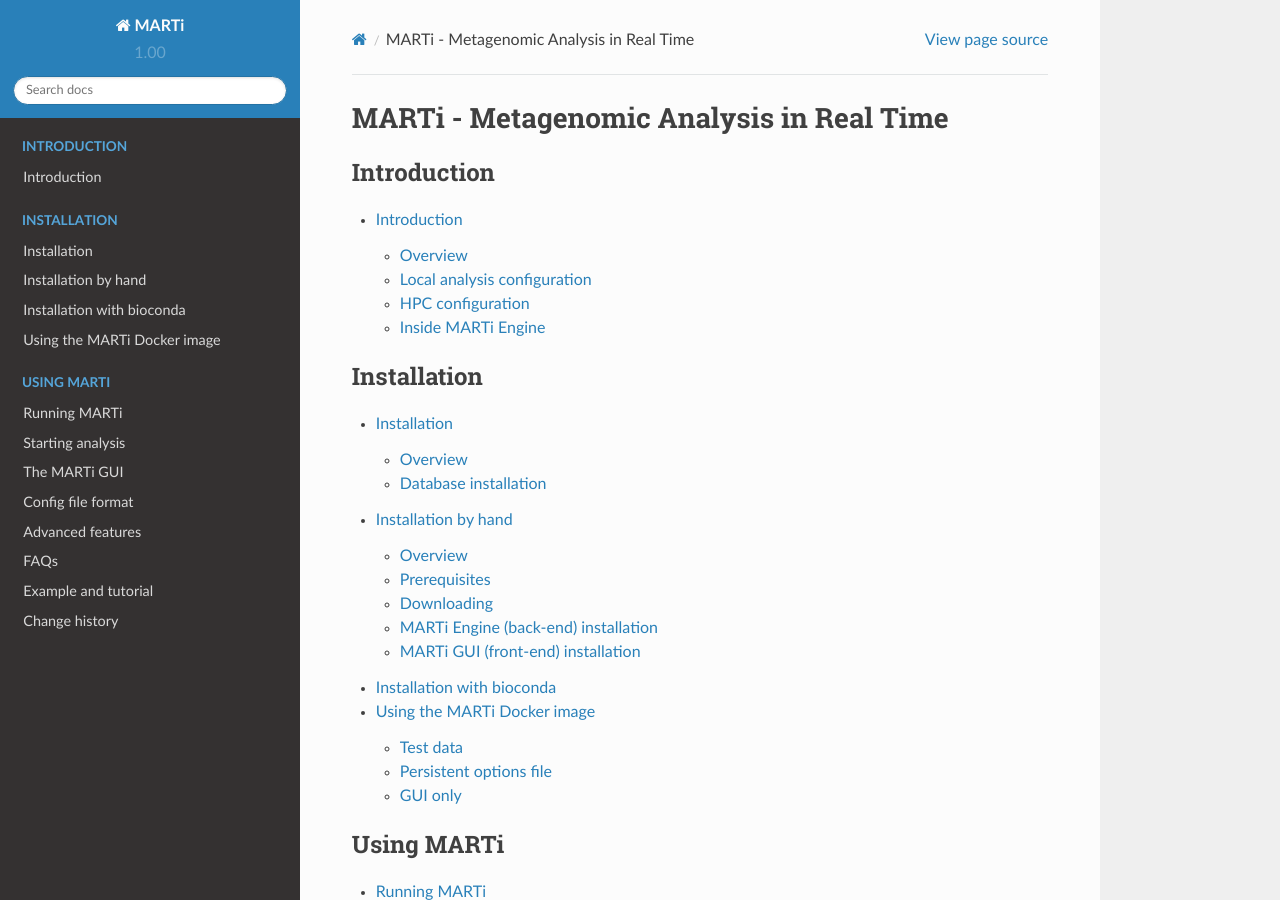
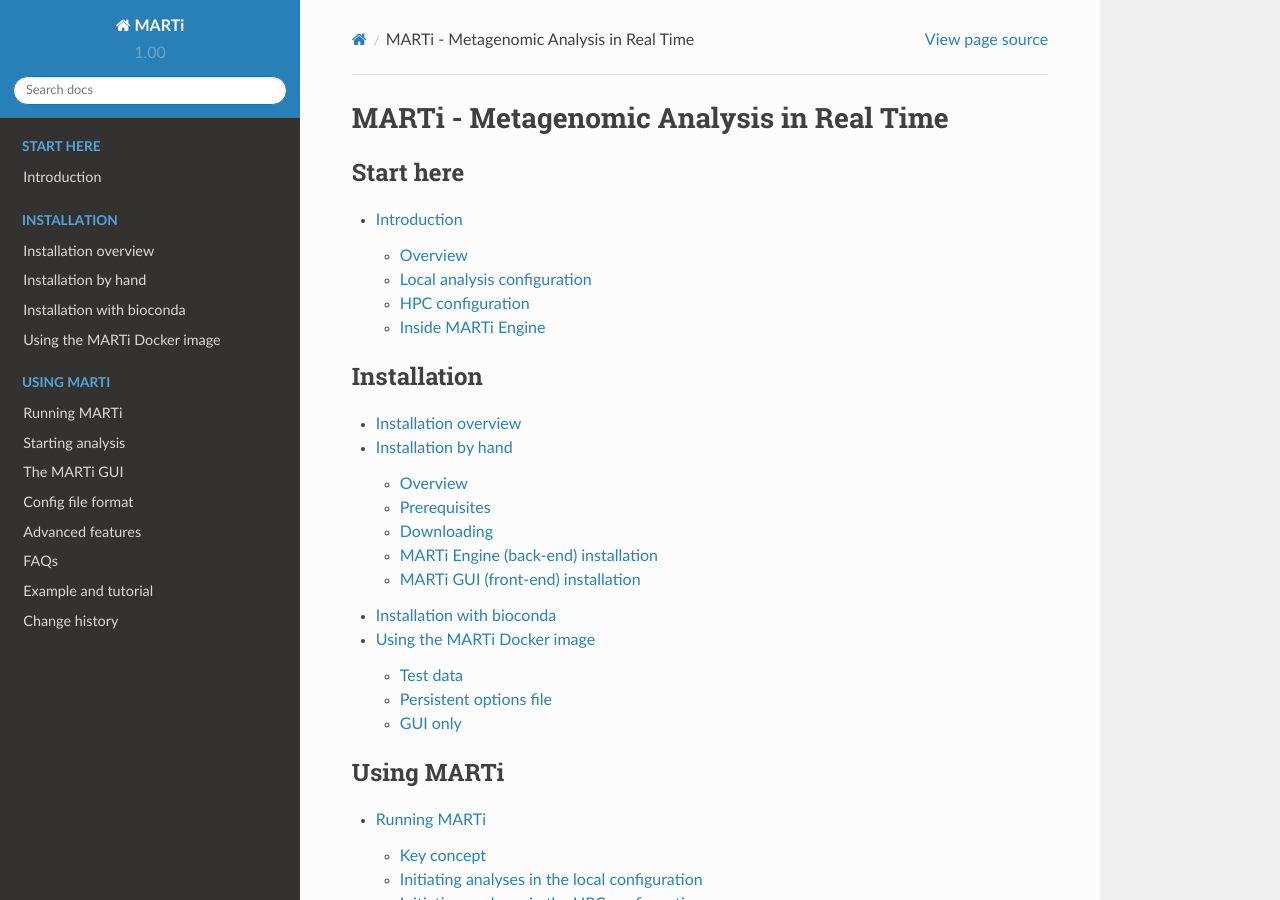
Before and after one commit to richardmleggett/MARTi, a Sphinx documentation site: the page built from docs/source/index.rst, in a window 1280 px wide and 900 px high. Built offline with Sphinx 7.4.7 and the Read the Docs theme 2.0.0, drawn with Linux system fonts in a browser that asks for light colours; formulas are drawn with MathJax 3; pages that are not in the unit, such as notebooks, are missing from menus; some of the changed text lies outside the part shown.

Commit message:
Doc updates

```diff
--- a/docs/source/index.rst
+++ b/docs/source/index.rst
@@ -3,7 +3,7 @@
 
 .. toctree::
    :maxdepth: 4
-   :caption: Introduction
+   :caption: Start here
 
    intro
 
--- a/docs/source/installation.rst
+++ b/docs/source/installation.rst
@@ -1,10 +1,7 @@
 .. _installation:
 
-Installation
-============
-
-Overview
---------
+Installation overview
+=====================
 
 MARTi consists of two main components:
 
@@ -23,7 +20,4 @@
 
 Click on each of the links above to access the instructions for that method.
 
-Database installation
----------------------
-
 Once you've installed the software, you will need to install some databases on the computer running the MARTi Engine. See the :ref:`BLAST database installation page <blastdbs>`.
```
